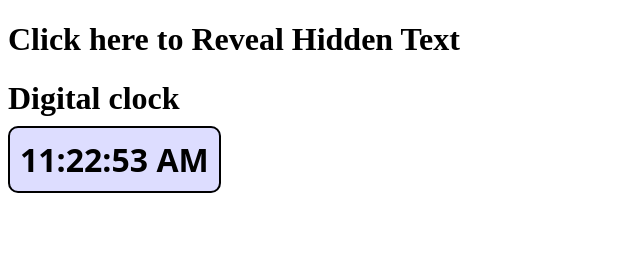
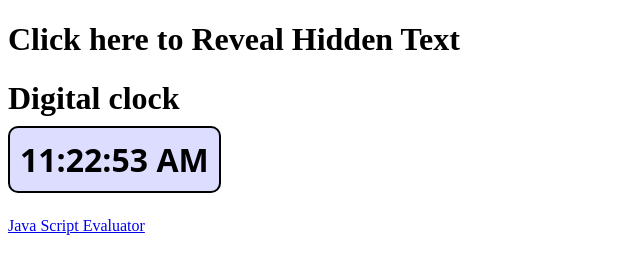
Before and after one commit to Xuchen1591/client_js, a plain HTML site: page index.html in a window 1280 px wide. Shown: the whole page, without its empty margins (0-640 px from the left). Drawn offline with Linux system fonts and the light colour scheme.

Commit message:
js evaluator

```diff
--- a/index.html
+++ b/index.html
@@ -52,6 +52,8 @@
     <br>
 
 </div>
+
+
 <div>
     <h1>Digital clock</h1>
     <span id="clock"></span>
@@ -67,5 +69,19 @@
         window.onload = displayTime();
     </script>
 </div>
+<br>
+<br>
+
+<div>
+    <a href='javascript:
+    var e = "", r = "";
+    do{
+        e = prompt("expression: "+ e + "\n" + r + "\n", e);
+        try {r = "result: " + eval(e);}
+        catch(ex){r = ex; }
+    }
+    while(e);
+    void 0;'>Java Script Evaluator</a>
+</div>
 </body>
 </html>
```
